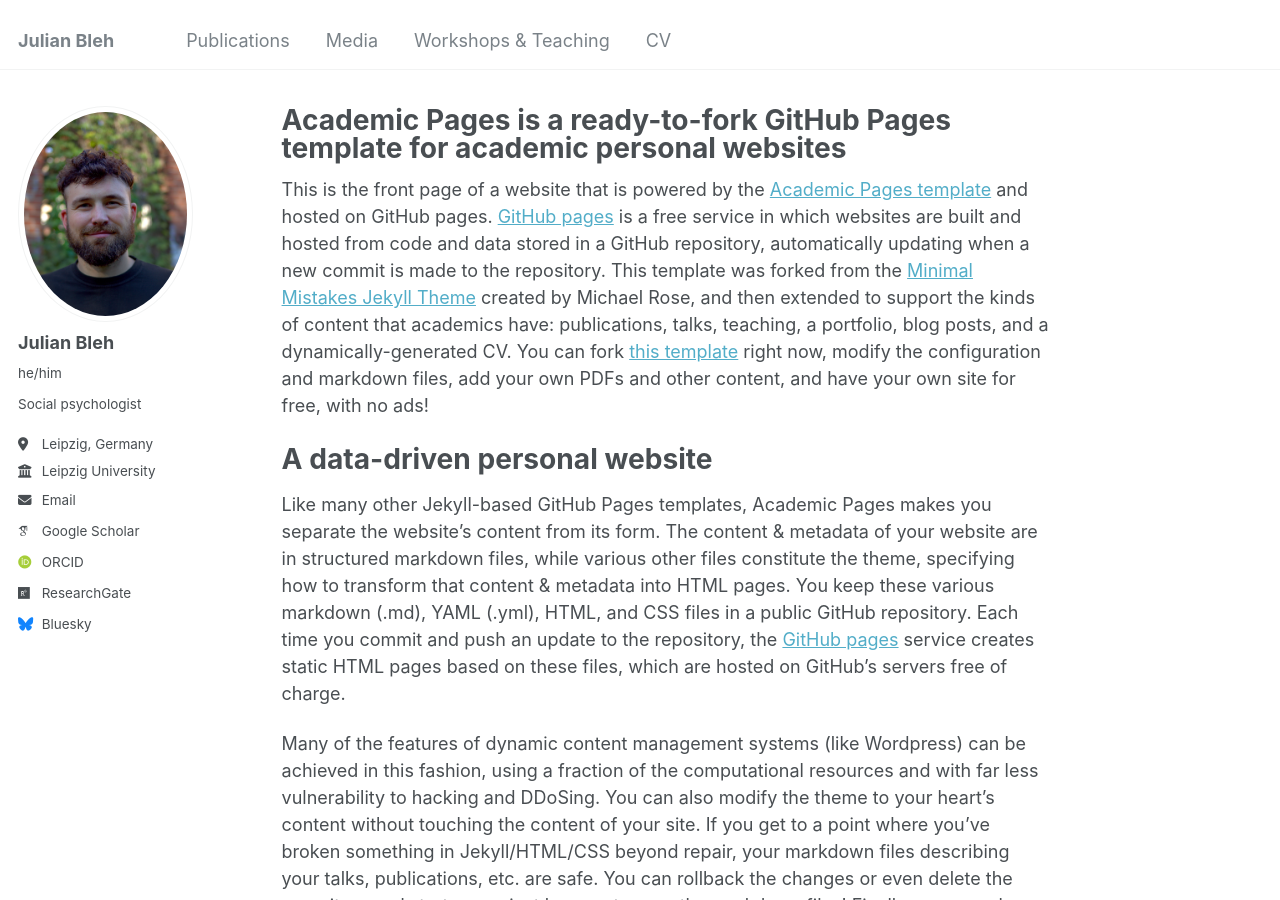
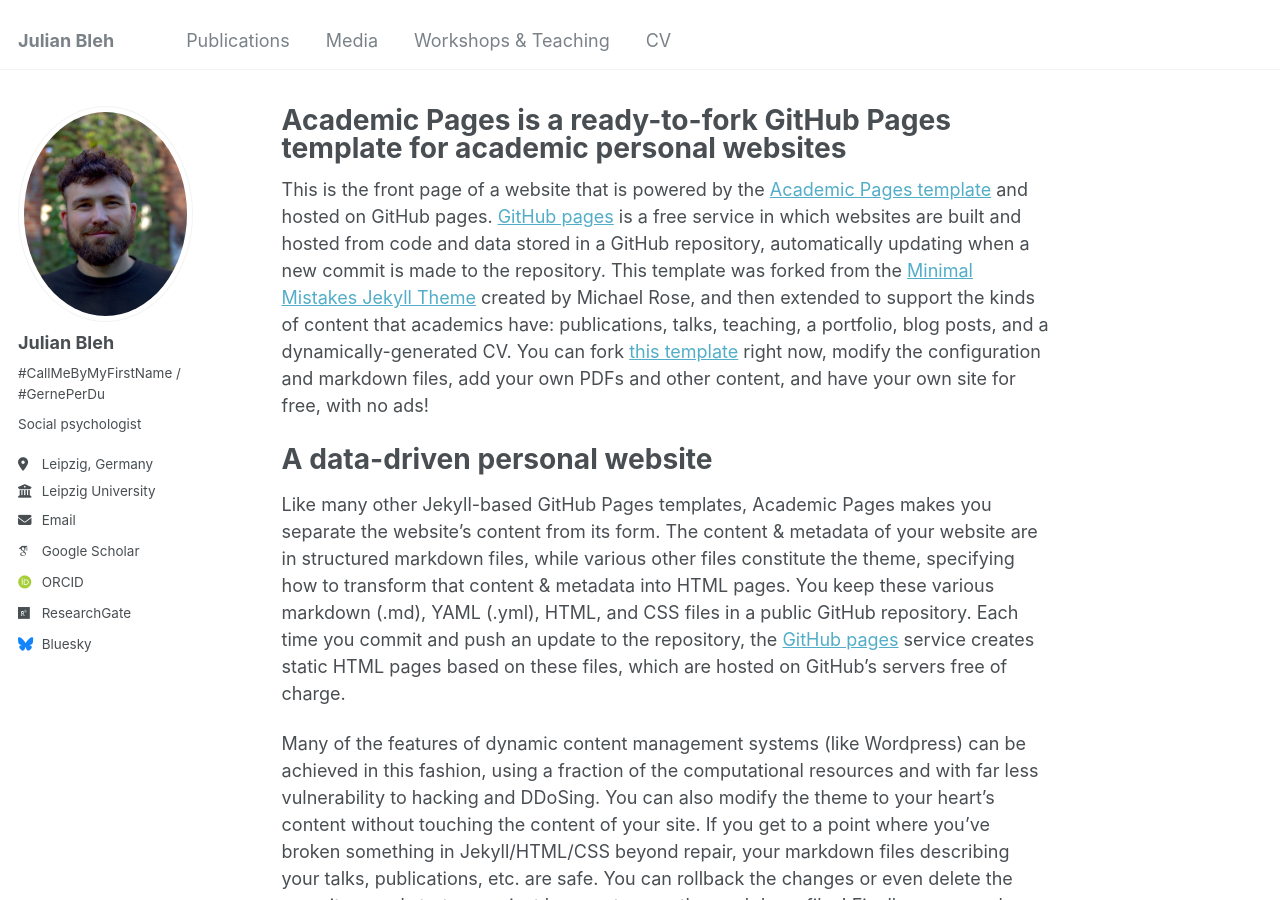
Before and after one commit to JulianBleh/JulianBleh1.github.io, a Jekyll site: the page built from _pages/about.md, in a window 1280 px wide and 900 px high. Built offline with Jekyll 4.4.1, drawn with Linux system fonts in a browser that asks for light colours; some web fonts are replaced; some of the changed lines change nothing that is shown.

Commit message:
Update _config.yml

```diff
--- a/_config.yml
+++ b/_config.yml
@@ -24,7 +24,7 @@ author:
   avatar           : "Foto2_Julian_Bleh_2022_under1mb.jpg"
   name             : "Julian Bleh"
   pronouns         : "he/him"
-  call             : "#CallMeByMyFirstName / #GernePerDu"
+  pronouns         : "#CallMeByMyFirstName / #GernePerDu"
   bio              : "Social psychologist"
   location         : "Leipzig, Germany"
   employer         : "Leipzig University"
```
